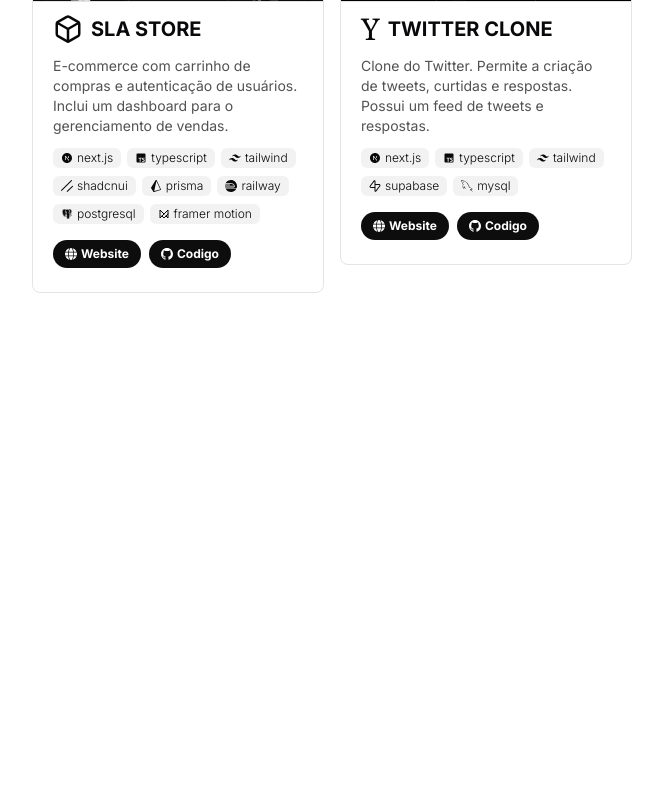
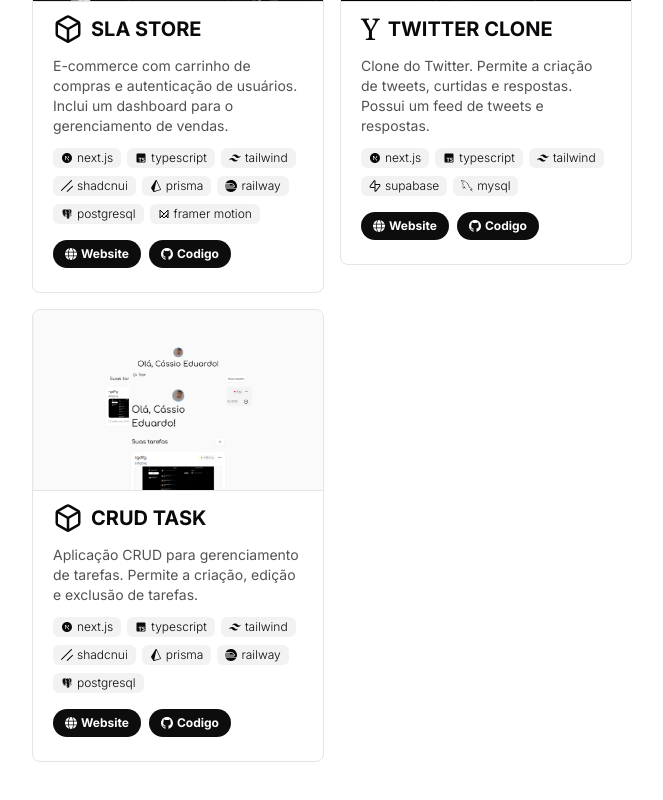
Before and after one commit to Cassiollopes/portfolio, a Next.js app: page / in a window 1280 px wide. Shown: the part 1213-2013 px from the top of the page, without its empty margins (308-971 px from the left). Before the commit the page ends 1586 px from the top, so only its background shows below. Built offline with nearby package versions, Linux system fonts and the light colour scheme.

Commit message:
new file:   public/desktop-crud.png 	new file:   public/mobile-crud.png 	modified:   src/app/page.tsx 	modified:   src/components/project-card.tsx

```diff
--- a/src/app/page.tsx
+++ b/src/app/page.tsx
@@ -103,7 +103,7 @@
             <div className="rounded w-full h-[1.5px] bg-gradient-to-r from-sky-100/0 via-sky-300 to-sky-100/0" />
           </div>
           <div
-            className="flex gap-4 max-md:overflow-x-scroll max-md:px-5 w-full scroll-smooth"
+            className="flex md:grid md:grid-cols-2 gap-4 max-md:overflow-x-scroll max-md:px-5 w-full scroll-smooth"
             style={{
               scrollbarWidth: "none",
               msOverflowStyle: "none",
@@ -147,6 +147,24 @@
                 { label: "MySQL", icon: <GrMysql /> },
               ]}
             />
+            <ProjectCard
+              contrast
+              link="https://front-crud-task.vercel.app/"
+              sourceLink="https://github.com/Cassiollopes/front-crud-task"
+              title="CRUD Task"
+              description="Aplicação CRUD para gerenciamento de tarefas. Permite a criação, edição e exclusão de tarefas."
+              images={["/mobile-crud.png", "/desktop-crud.png"]}
+              icon={<LuBox />}
+              technologies={[
+                { label: "Next.js", icon: <RiNextjsFill /> },
+                { label: "TypeScript", icon: <BiLogoTypescript /> },
+                { label: "Tailwind", icon: <RiTailwindCssFill /> },
+                { label: "ShadcnUI", icon: <SiShadcnui /> },
+                { label: "Prisma", icon: <SiPrisma /> },
+                { label: "Railway", icon: <SiRailway /> },
+                { label: "PostgreSQL", icon: <BiLogoPostgresql /> },
+              ]}
+            />
           </div>
         </div>
       </div>
--- a/src/components/project-card.tsx
+++ b/src/components/project-card.tsx
@@ -28,6 +28,7 @@
   title,
   link,
   sourceLink,
+  contrast = false,
 }: {
   images: string[];
   icon: ReactNode;
@@ -36,10 +37,11 @@
   title: string;
   link: string;
   sourceLink: string;
+  contrast?: boolean;
 }) {
   return (
     <div
-      className="w-full h-full relative overflow-hidden border rounded-lg flex items-start justify-start group flex-col hover:border-black/20 dark:hover:border-white/20 transition-all duration-200 ease-in max-md:min-w-[88vw] max-w-[350px] bg-gradient-to-b from-transparent dark:to-black/10 to-white from-60%"
+      className="w-full h-fit relative overflow-hidden border rounded-lg flex items-start justify-start group flex-col hover:border-black/20 dark:hover:border-white/20 transition-all duration-200 ease-in max-md:min-w-[88vw] max-w-[350px] bg-gradient-to-b from-transparent dark:to-black/10 to-white from-60%"
       style={{ scrollSnapAlign: "center" }}
     >
       <Link
@@ -52,7 +54,7 @@
           alt="Portfolio"
           width={100}
           height={215}
-          className="border border-white/10 rounded-md mt-[20%] absolute"
+          className={`border border-white/10 rounded-md mt-[20%] absolute ${contrast ? "border-black/10" : ""}`}
           loading="eager"
           quality={100}
         />
```
Also changed, not shown: public/desktop-crud.png (added), public/mobile-crud.png (added).
